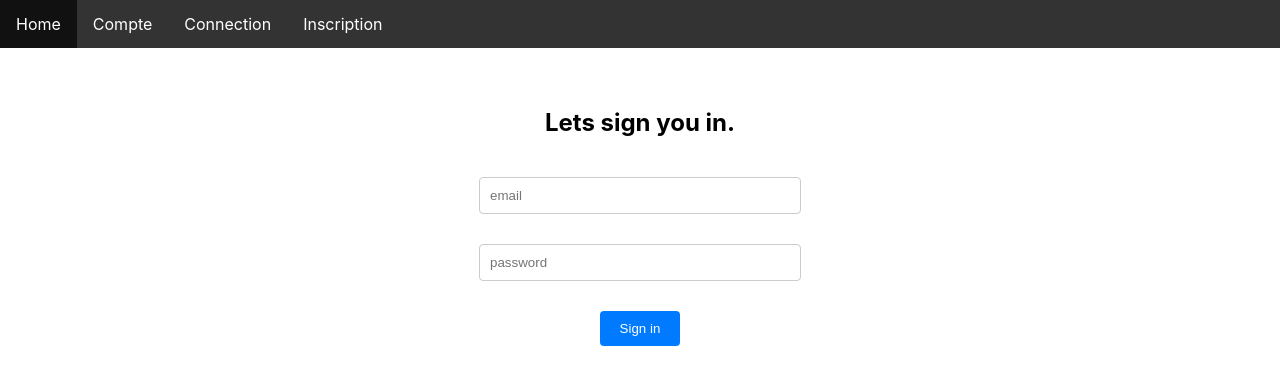
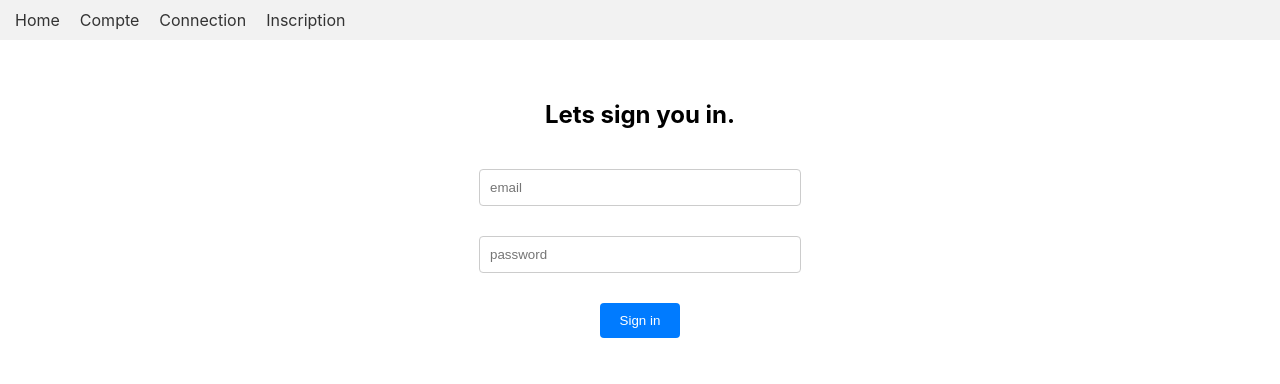
Before and after one commit to maxime-louis14/ImageShack, a React (Create React App) app: page /connection in a window 1280 px wide. Shown: the top 384 px of the page. Built offline with nearby package versions, Linux system fonts and the light colour scheme.

Commit message:
Image home est compte Get api / pas fini

```diff
--- a/package.json
+++ b/package.json
@@ -3,7 +3,11 @@
   "version": "0.1.0",
   "private": true,
   "dependencies": {
+    "@emotion/react": "^11.11.0",
+    "@emotion/styled": "^11.11.0",
     "@hookform/resolvers": "^3.1.0",
+    "@mui/icons-material": "^5.11.16",
+    "@mui/material": "^5.13.2",
     "@testing-library/jest-dom": "^5.16.5",
     "@testing-library/react": "^13.4.0",
     "@testing-library/user-event": "^13.5.0",
--- a/src/App.css
+++ b/src/App.css
@@ -14,7 +14,7 @@
 }
 
 .App-header {
-  background-color: #282c34;
+  background-color: #c0c4cb;
   min-height: 100vh;
   display: flex;
   flex-direction: column;
--- a/src/Component/Gallery.js
+++ b/src/Component/Gallery.js
@@ -1,39 +1,42 @@
-import React from "react";
-import Imgix from "react-imgix";
+import React, { useEffect, useState } from "react";
+import ImageList from "@mui/material/ImageList";
+import ImageListItem from "@mui/material/ImageListItem";
+import '../pages/style/Gallery.css'; // Assurez-vous d'importer le fichier CSS approprié
 
-const images = [
-  "forest1",
-  "forest2",
-  "forest3",
-  "mountain1",
-  "mountain2",
-  "mountain3",
-  "river1",
-  "river2",
-  "river3",
-];
+export default function Gallery() {
+  const [ImageData, setImageData] = useState([]);
+  const token = localStorage.getItem("token");
 
-const buildURL = (imagePath) =>
-  `https://assets.imgix.net/tutorials/${imagePath}.webp`;
+  useEffect(() => {
+    fetch("http://localhost:3000/images", {
+      method: "GET",
+      headers: {
+        Authorization: `Bearer ${token}`
+      }
+    })
+      .then(response => {
+        if (!response.ok) {
+          throw new Error("Erreur lors de la requête");
+        }
+        return response.json();
+      })
+      .then(data => {
+        setImageData(data);
+      })
+      .catch(error => {
+        console.error("Erreur:", error);
+      });
+  }, []);
 
-const Gallery = () => {
+  console.log(ImageData);
+
   return (
-    <div className="gallery">
-      {images.map((image) => (
-        <Imgix
-          key={image}
-          src={buildURL(image)}
-          imgixParams={{
-            fit: "crop",
-            fm: "jpg",
-          }}
-          width="495"
-          height="600"
-          sizes="(min-width: 960px) 33vw, (min-width: 640px) 50vw, 100vw"
-        />
-      ))}
-    </div>
+    <ImageList className="ImageList" sx={{ width: "auto", height: "auto" }} cols={3}>
+      {ImageData.map((images, index) =>
+        <ImageListItem key={index}>
+          <img className="imagehome" src={images.name} alt={images} />
+        </ImageListItem>
+      )}
+    </ImageList>
   );
-};
-
-export default Gallery;
+}
--- a/src/index.css
+++ b/src/index.css
@@ -6,32 +6,6 @@ body {
   -webkit-font-smoothing: antialiased;
   -moz-osx-font-smoothing: grayscale;
 }
-
-ul {
-  list-style-type: none;
-  margin: 0;
-  padding: 0;
-  overflow: hidden;
-  background-color: #333;
-}
-
-li {
-  float: left;
-}
-
-li a {
-  display: block;
-  color: white;
-  text-align: center;
-  padding: 14px 16px;
-  text-decoration: none;
-}
-
-/* Change the link color to #111 (black) on hover */
-li a:hover {
-  background-color: #111;
-}
-
 
 code {
   font-family: source-code-pro, Menlo, Monaco, Consolas, 'Courier New',
--- a/src/pages/Compte.js
+++ b/src/pages/Compte.js
@@ -3,6 +3,7 @@ import { authContext } from "../Context/authContext";
 import { useNavigate } from "react-router-dom";
 import Photos from "./Photos";
 import "./style/compte.css"
+import Gallery from "../Component/Gallery";
 
 const DeleteAccount = ({ userId }) => {
   const { auth, setAuth } = useContext(authContext);
@@ -42,6 +43,7 @@ const DeleteAccount = ({ userId }) => {
 
   return (<>
     <Photos/>
+
     <div className="DeleteAccount">
       {isDeleting ? (
         <p>Deleting account...</p>
@@ -65,6 +67,8 @@ const DeleteAccount = ({ userId }) => {
         </li>
       )}
     </div>
+
+    <Gallery />
     </>
   );
 };
--- a/src/pages/Layout.js
+++ b/src/pages/Layout.js
@@ -1,13 +1,14 @@
 import { useEffect, useState, createContext, useContext } from "react";
 import { Outlet, Link } from "react-router-dom";
 import { authContext } from "../Context/authContext";
+import './style/Layout.css'
 
 const Layout = () => {
   const { auth, setAuth } = useContext(authContext);
   return (
     <>
       <nav>
-        <ul>
+        <ul className="menu">
           <li>
             <Link to="/">Home</Link>
           </li>
--- a/src/pages/Photos.js
+++ b/src/pages/Photos.js
@@ -1,51 +1,56 @@
 import React, { useEffect, useState } from "react";
 import { useDropzone } from "react-dropzone";
-import "../pages/style/photo.css"
+import "../pages/style/photo.css";
 
 const Photos = () => {
   const [files, setFiles] = useState([]);
-  const {getRootProps, getInputProps} = useDropzone({
-
+  const { getRootProps, getInputProps } = useDropzone({
     onDrop: acceptedFiles => {
-      setFiles(acceptedFiles.map(file => Object.assign(file, {
-        preview: URL.createObjectURL(file)
-      })));
-      console.log('coucouuu', acceptedFiles)
+      setFiles(
+        acceptedFiles.map(file =>
+          Object.assign(file, {
+            preview: URL.createObjectURL(file)
+          })
+        )
+      );
+      console.log(acceptedFiles);
     }
   });
 
-  const thumbs = files.map((file) => (
-    <div  key={file.name}>
-      <div >
-        <img
-          src={file.preview}
-
-        />
+  const thumbs = files.map(file =>
+    <div key={file.name}>
+      <div>
+        <img src={file.preview} alt="Preview" />
       </div>
     </div>
-  ));
-
+  );
 
   const [imageSent, setImageSent] = useState([]);
-  const handleFile = (e) => {
-    console.log('coucou')
+  const handleFile = e => {
+    console.log(e);
     setImageSent(e.target.files[0]);
   };
+
   const uploadFiles = () => {
     const formData = new FormData();
     console.log(files[0]);
-    formData.append('image', files[0]);
+    formData.append("image", files[0]);
     const token = localStorage.getItem("token");
-      const requestOptions = {
+    const requestOptions = {
       method: "POST",
       headers: {
         Authorization: `Bearer ${token}`
       },
       body: formData
     };
+
     fetch("http://localhost:3000/images", requestOptions)
       .then(response => {
-        console.log(response);
+        if (response.ok) {
+          console.log("Image uploaded successfully");
+        } else {
+          throw new Error("Failed to upload image");
+        }
       })
       .catch(error => {
         console.error(error);
@@ -54,17 +59,17 @@ const Photos = () => {
 
   return (
     <div className="Photo">
-
-        <div {...getRootProps({ className: "dropzone" })}>
-          <input {...getInputProps({onChange: handleFile})}  name="image" />
-          <p>Drag 'n' drop some files here, or click to select files</p>
-        </div>
-        <aside >
+      <div {...getRootProps({ className: "dropzone" })}>
+        <input {...getInputProps({ onChange: handleFile })} name="image" />
+        <p>Drag 'n' drop some files here, or click to select files</p>
+      </div>
+      <aside>
         {thumbs}
       </aside>
 
-
-      <button className="upload-btn" onClick={() => uploadFiles()}>Upload Images</button>
+      <button className="upload-btn" onClick={() => uploadFiles()}>
+        Upload Images
+      </button>
     </div>
   );
 };
--- /dev/null
+++ b/src/pages/style/Gallery.css
@@ -0,0 +1,25 @@
+/* Gallery.css */
+
+.imagehome {
+    width: 100%;
+    height: auto;
+    object-fit: cover;
+  }
+
+  /* Si vous souhaitez ajouter de l'espace entre les images */
+  .ImageList {
+    gap: 10px;
+  }
+
+  /* Si vous souhaitez modifier la taille de la grille en fonction de la taille de l'écran */
+  @media (max-width: 768px) {
+    .ImageList {
+      grid-template-columns: repeat(2, 1fr);
+    }
+  }
+
+  @media (max-width: 480px) {
+    .ImageList {
+      grid-template-columns: repeat(1, 1fr);
+    }
+  }
--- /dev/null
+++ b/src/pages/style/Layout.css
@@ -0,0 +1,43 @@
+/* Layout.css */
+
+nav {
+    background-color: #f2f2f2;
+    padding: 10px;
+  }
+
+  .menu {
+    list-style-type: none;
+    margin: 0;
+    padding: 0;
+    display: flex;
+  }
+
+  .menu li {
+    margin-right: 10px;
+  }
+
+  .menu li:last-child {
+    margin-right: 0;
+  }
+
+  .menu li a {
+    text-decoration: none;
+    color: #333;
+    padding: 5px;
+  }
+
+  .menu li a:hover {
+    background-color: #ddd;
+  }
+
+  .menu li button {
+    border: none;
+    background-color: transparent;
+    color: #333;
+    padding: 5px;
+    cursor: pointer;
+  }
+
+  .menu li button:hover {
+    background-color: #ddd;
+  }
```
Also changed, not shown: src/images/2017-cahier-des-charges-type-creation-site-internet.jpg (deleted), src/images/2ynv8p.jpg (deleted).
